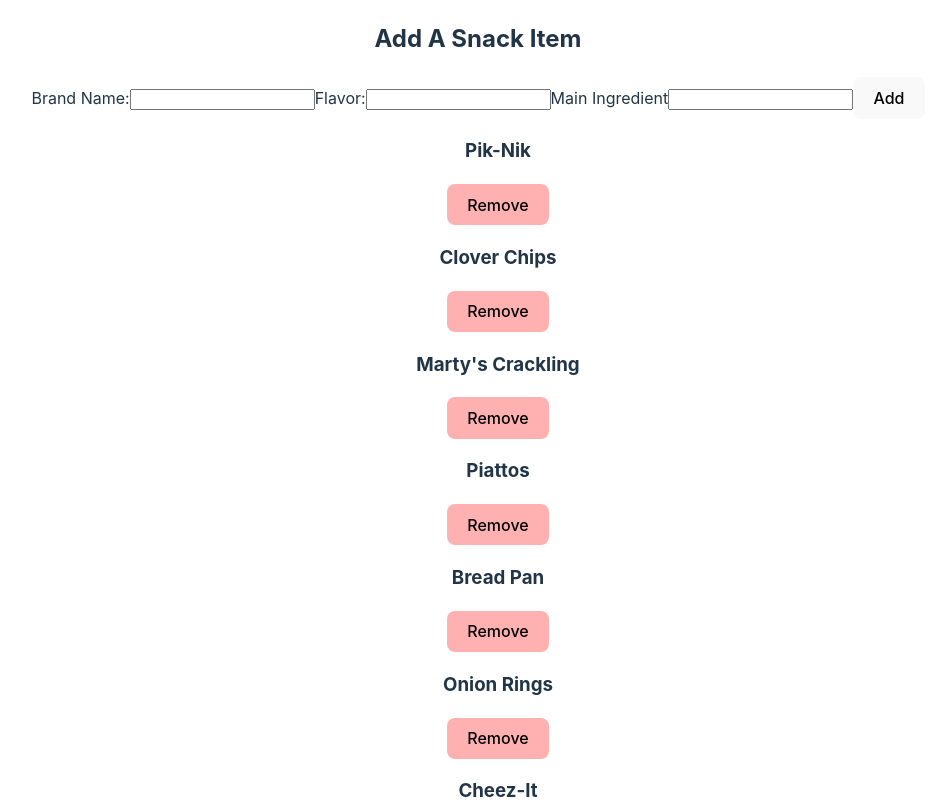
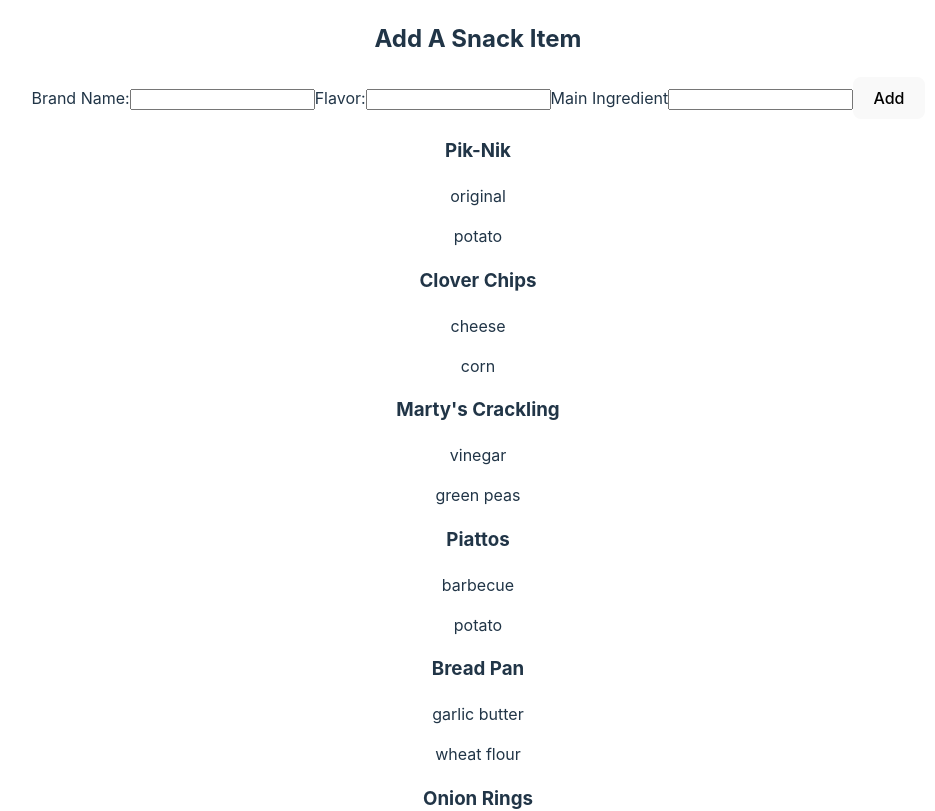
Before and after one commit to StoneDisk/react-app-demo, a React (Vite) app: page / in a window 1280 px wide. Shown: the part 1680-2491 px from the top of the page, without its empty margins (162-1097 px from the left). Built offline with nearby package versions, Linux system fonts and the light colour scheme.

Commit message:
added SnackProductItem component and completed task of adding and displaying snack items

```diff
--- a/src/components/AddSnackForm.jsx
+++ b/src/components/AddSnackForm.jsx
@@ -1,15 +1,42 @@
 import { useState } from "react";
-import SnackList from "./SnackList";
+import SnackProductItem from "./SnackProductItem";
+import { snacks } from "../datasource/snack_data";
 
 function AddSnackForm() {
   const [brandName, setBrandName] = useState("");
   const [flavor, setFlavor] = useState("");
   const [mainIngredient, setMainIngredient] = useState("");
+  const [snackProducts, setSnackProducts] = useState(snacks);
 
   function handleFormSubmission(event) {
     event.preventDefault();
+    if (!brandName || !flavor || !mainIngredient) {
+      return;
+    }
+
+    const snackID = snackProducts.length + 1;
+    const addedSnack = {
+      id: snackID,
+      brand_Name: brandName,
+      flavor: flavor,
+      main_Ingredient: mainIngredient,
+    };
+
+    setSnackProducts((snackProducts) => [...snackProducts, addedSnack]);
     console.log("form submitted successfully!");
+    console.log(snackProducts);
   }
+
+  const snackItems = snackProducts.map((snackProduct) => {
+    return (
+      <SnackProductItem
+        key={snackProduct.id}
+        brand_Name={snackProduct.brand_Name}
+        flavor={snackProduct.flavor}
+        main_Ingredient={snackProduct.main_Ingredient}
+      />
+    );
+  });
 
   return (
     <div>
@@ -37,7 +64,9 @@
         />
         <button type="submit">Add</button>
       </form>
-      <SnackList />
+      <div>
+        {snackItems}
+      </div>
     </div>
   );
 }
--- a/src/components/SnackItems.jsx
+++ b/src/components/SnackItems.jsx
@@ -2,7 +2,7 @@
 import "../assets/styles/SnackItems.css";
 import { snacks } from "../datasource/snack_data";
 
-function SnackItems() {
+function SnackItems({brandName, flavor, mainIngredient}) {
     const [snackItems, setSnackItems] = useState(snacks);
 
     const clearAll = () => {
--- /dev/null
+++ b/src/components/SnackProductItem.jsx
@@ -0,0 +1,11 @@
+function SnackProductItem({brand_Name, flavor, main_Ingredient}) {
+    return (
+        <article>
+            <h3>{brand_Name}</h3>
+            <p>{flavor}</p>
+            <p>{main_Ingredient}</p>
+        </article>
+    );
+}
+
+export default SnackProductItem;
```
